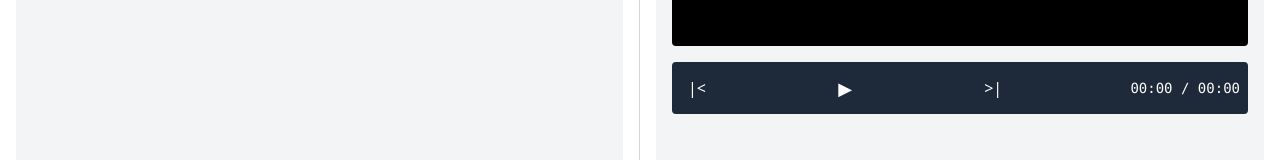
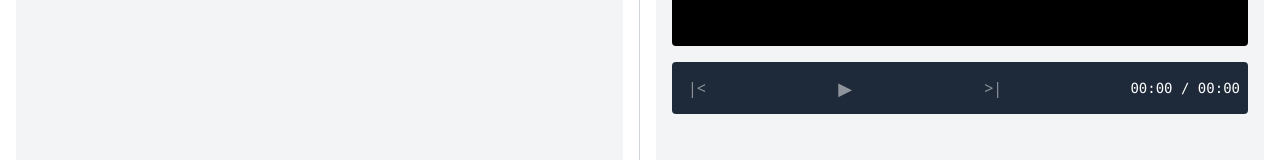
Before and after one commit to peggy-chien/video-highlight-tool, a React (Vite) app: page / in a window 1280 px wide. Shown: the part 354-514 px from the top of the page. Built offline with nearby package versions, Linux system fonts and the light colour scheme.

Commit message:
feat: disable video control if no file uploaded

```diff
--- a/src/components/PreviewArea.tsx
+++ b/src/components/PreviewArea.tsx
@@ -3,6 +3,7 @@ import VideoPlayer from './VideoPlayer';
 import TimelineBar from './TimelineBar';
 import VideoControls from './VideoControls';
 import { useVideoHighlights } from '../hooks/useVideoHighlights';
+import { useVideoStore } from '../store/videoStore';
 
 interface PreviewAreaProps {
   videoRef: React.RefObject<HTMLVideoElement>;
@@ -10,6 +11,7 @@ interface PreviewAreaProps {
 
 const PreviewArea: React.FC<PreviewAreaProps> = ({ videoRef }) => {
   const { handlePlayPause, handlePrevHighlight, handleNextHighlight } = useVideoHighlights({ videoRef });
+  const videoFile = useVideoStore(state => state.videoFile);
 
   useEffect(() => {
     const handleKeyDown = (e: KeyboardEvent) => {
@@ -33,7 +35,7 @@ const PreviewArea: React.FC<PreviewAreaProps> = ({ videoRef }) => {
     <div className="h-full bg-gray-100 p-4 rounded flex flex-col">
       <h2 className="text-xl font-semibold mb-4">Preview Area</h2>
       <VideoPlayer videoRef={videoRef} />
-      <VideoControls videoRef={videoRef} />
+      <VideoControls videoRef={videoRef} disabled={!videoFile} />
       <TimelineBar videoRef={videoRef} />
     </div>
   );
--- a/src/components/VideoControls.tsx
+++ b/src/components/VideoControls.tsx
@@ -12,7 +12,12 @@ const formatTime = (seconds: number) => {
   return `${m}:${s}`;
 };
 
-const VideoControls: React.FC<{ videoRef: React.RefObject<HTMLVideoElement> }> = ({ videoRef }) => {
+interface VideoControlsProps {
+  videoRef: React.RefObject<HTMLVideoElement>;
+  disabled?: boolean;
+}
+
+const VideoControls: React.FC<VideoControlsProps> = ({ videoRef, disabled = false }) => {
   const { t } = useTranslation();
   const {
     currentTime,
@@ -25,6 +30,8 @@ const VideoControls: React.FC<{ videoRef: React.RefObject<HTMLVideoElement> }> =
     handleNextHighlight
   } = useVideoHighlights({ videoRef });
 
+  const controlsDisabled = disabled || isLoading;
+
   return (
     <div className="flex flex-col gap-2 mt-4">
       <div className="flex items-center justify-between w-full gap-2 px-2 py-2 bg-gray-800 rounded text-white">
@@ -32,7 +39,7 @@ const VideoControls: React.FC<{ videoRef: React.RefObject<HTMLVideoElement> }> =
           onClick={handlePrevHighlight}
           className="px-2 py-1 rounded hover:bg-gray-700 disabled:opacity-50 disabled:cursor-not-allowed"
           title={t('video.controls.previous')}
-          disabled={isLoading}
+          disabled={controlsDisabled}
         >
           &#124;&lt;
         </button>
@@ -40,7 +47,7 @@ const VideoControls: React.FC<{ videoRef: React.RefObject<HTMLVideoElement> }> =
           onClick={handlePlayPause}
           className="px-3 py-1 rounded hover:bg-gray-700 text-lg disabled:opacity-50 disabled:cursor-not-allowed"
           title={isPlaying ? t('video.controls.pause') : t('video.controls.play')}
-          disabled={isLoading}
+          disabled={controlsDisabled}
         >
           {isLoading ? '⌛' : isPlaying ? '⏸' : '▶'}
         </button>
@@ -48,7 +55,7 @@ const VideoControls: React.FC<{ videoRef: React.RefObject<HTMLVideoElement> }> =
           onClick={handleNextHighlight}
           className="px-2 py-1 rounded hover:bg-gray-700 disabled:opacity-50 disabled:cursor-not-allowed"
           title={t('video.controls.next')}
-          disabled={isLoading}
+          disabled={controlsDisabled}
         >
           &gt;&#124;
         </button>
```
